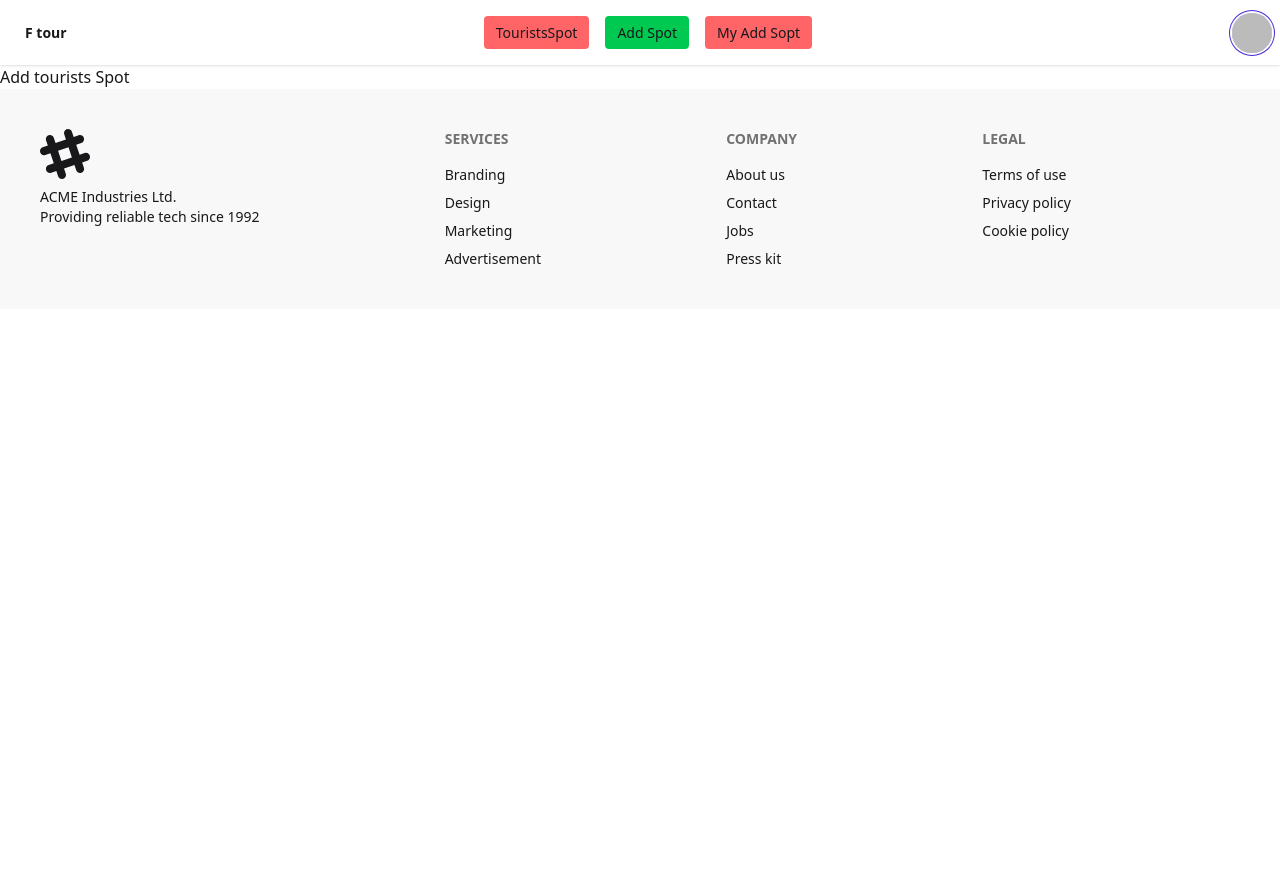
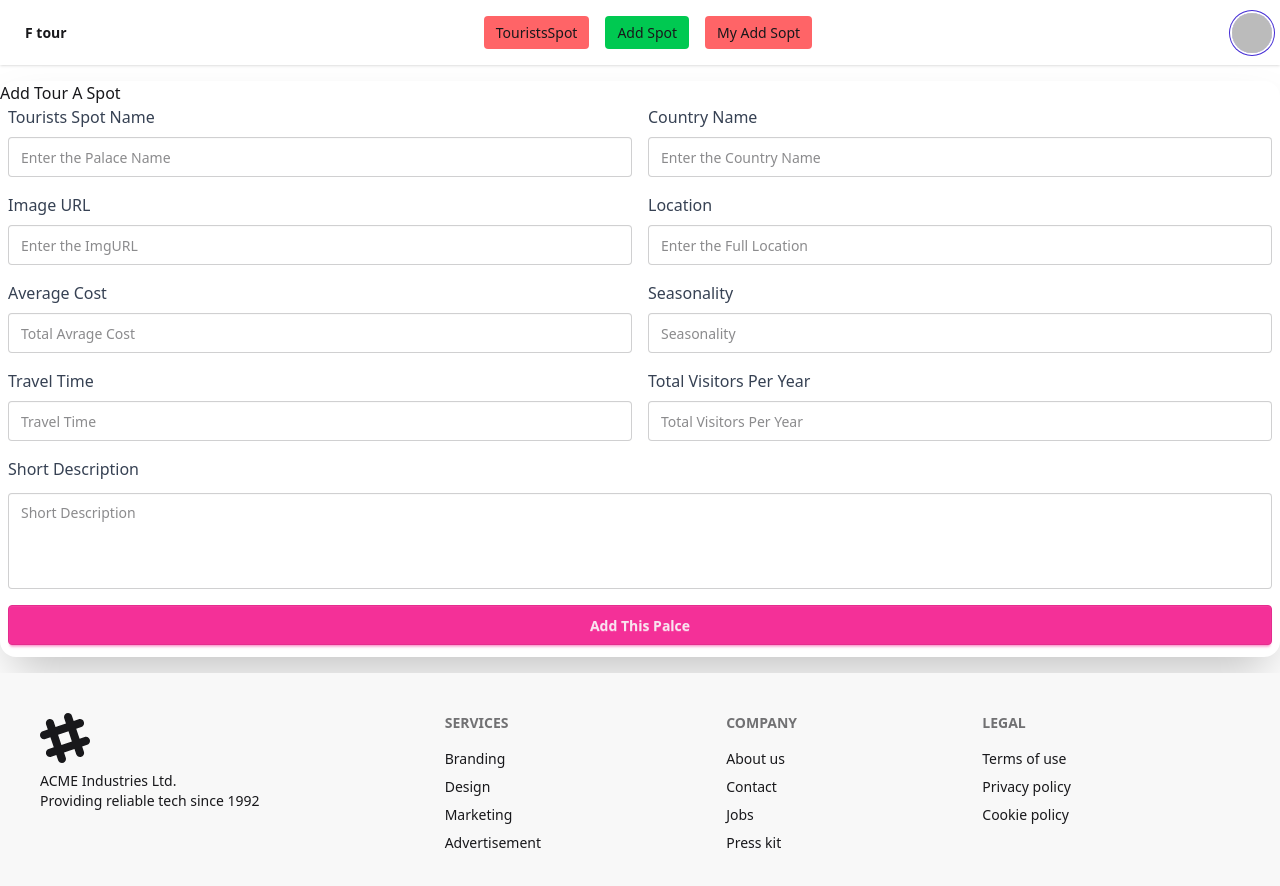
Before and after one commit to rahad2004/Tourism-Management, a React (Vite) app: page /add-tourists-spots in a window 1280 px wide. Shown: the top 886 px of the page. Before the commit the page ends 800 px from the top, so only its background shows below. Built offline with nearby package versions, Linux system fonts and the light colour scheme; no server answers; sample sign-in values are in the browser's storage.

Commit message:
add tour place design ok and backend connect successful

```diff
--- a/src/Component/AddTouristsSpot.jsx
+++ b/src/Component/AddTouristsSpot.jsx
@@ -1,11 +1,196 @@
-import React from 'react';
+import React from "react";
+import { useForm } from "react-hook-form";
+import useAuth from "../hooks/useAuth";
+import Swal from "sweetalert2";
 
 const AddTouristsSpot = () => {
-    return (
-        <div>
-            <h1>Add tourists Spot</h1>
+  const {
+    register,
+    handleSubmit,
+    watch,
+    formState: { errors },
+  } = useForm();
+
+  const { user } = useAuth();
+
+  const handelAddPlace = async (data) => {
+    const email = user.email;
+    const Fulldata = { ...data, email };
+
+    try {
+      const response = await fetch("http://localhost:5000/add-tourists-spots", {
+        method: "POST",
+        headers: {
+          "Content-Type": "application/json",
+        },
+        body: JSON.stringify(Fulldata),
+      });
+
+      const message = await response.json();
+
+      if (message.insertedId) {
+        Swal.fire({
+          title: "Success!",
+          text: "Tour Palce Add successfully",
+          icon: "success",
+          confirmButtonText: "Ok",
+        });
+      }
+    } catch (error) {
+      console.log(error);
+    }
+
+    console.log(Fulldata);
+  };
+
+  return (
+    <div>
+      <div className="container mx-auto my-4 shadow-2xl rounded-2xl">
+        <h1>Add Tour A Spot</h1>
+        <div className="mx-2">
+          <form onSubmit={handleSubmit(handelAddPlace)} action="">
+            <div className="grid grid-cols-1 md:grid-cols-2 gap-4">
+              <div className="flex flex-col gap-2 ">
+                <label
+                  htmlFor="palaceName"
+                  className="text-gray-700 font-medium"
+                >
+                  Tourists Spot Name
+                </label>
+                <input
+                  {...register("palceName")}
+                  id="palaceName"
+                  type="text"
+                  placeholder="Enter the Palace Name"
+                  className="input w-full"
+                />
+              </div>
+              <div className="flex flex-col gap-2">
+                <label
+                  htmlFor="countryName"
+                  className="text-gray-700 font-medium"
+                >
+                  Country Name
+                </label>
+                <input
+                  {...register("countryName")}
+                  id="countryName"
+                  type="text"
+                  placeholder="Enter the Country Name"
+                  className="input w-full"
+                />
+              </div>
+              <div className="flex flex-col gap-2">
+                <label htmlFor="imageURL" className="text-gray-700 font-medium">
+                  Image URL
+                </label>
+                <input
+                  {...register("ImageURL")}
+                  id="ImageURL"
+                  type="text"
+                  placeholder="Enter the ImgURL"
+                  className="input w-full"
+                />
+              </div>
+              <div className="flex flex-col gap-2">
+                <label htmlFor="location" className="text-gray-700 font-medium">
+                  Location
+                </label>
+                <input
+                  {...register("location")}
+                  id="location"
+                  type="text"
+                  placeholder="Enter the Full Location"
+                  className="input w-full"
+                />
+              </div>
+              <div className="flex flex-col gap-2">
+                <label
+                  htmlFor="avrageCost"
+                  className="text-gray-700 font-medium"
+                >
+                  Average Cost
+                </label>
+                <input
+                  {...register("avrageCost")}
+                  id="avrageCost"
+                  type="text"
+                  placeholder="Total Avrage Cost"
+                  className="input w-full"
+                />
+              </div>
+              <div className="flex flex-col gap-2">
+                <label
+                  htmlFor="seasonality"
+                  className="text-gray-700 font-medium"
+                >
+                  Seasonality
+                </label>
+                <input
+                  {...register("seasonality")}
+                  id="seasonality"
+                  type="text"
+                  placeholder="Seasonality"
+                  className="input w-full"
+                />
+              </div>
+              <div className="flex flex-col gap-2">
+                <label
+                  htmlFor="TravelTime"
+                  className="text-gray-700 font-medium"
+                >
+                  Travel Time
+                </label>
+                <input
+                  {...register("TravelTime")}
+                  id="TravelTime"
+                  type="text"
+                  placeholder="Travel Time"
+                  className="input w-full"
+                />
+              </div>
+              <div className="flex flex-col gap-2">
+                <label
+                  htmlFor="TotalVisitorsPerYear"
+                  className="text-gray-700 font-medium"
+                >
+                  Total Visitors Per Year
+                </label>
+                <input
+                  {...register("TotalVisitorsPerYear")}
+                  id="TotalVisitorsPerYear"
+                  type="text"
+                  placeholder="Total Visitors Per Year"
+                  className="input  w-full"
+                />
+              </div>
+              <div className="flex flex-col gap-2  md:col-span-2">
+                <label
+                  htmlFor="ShortDescription"
+                  className="text-gray-700 font-medium"
+                >
+                  Short Description
+                </label>
+                <fieldset className="fieldset">
+                  <textarea
+                    {...register("sortDescription")}
+                    className="textarea h-24 resize-none w-full"
+                    placeholder="Short Description"
+                    id="ShortDescription"
+                  ></textarea>
+                </fieldset>
+              </div>
+            </div>
+            <div>
+              <button className="btn btn-secondary w-full my-3" type="submit">
+                Add This Palce
+              </button>
+            </div>
+          </form>
         </div>
-    );
+      </div>
+    </div>
+  );
 };
 
 export default AddTouristsSpot;
--- a/src/Component/Home.jsx
+++ b/src/Component/Home.jsx
@@ -14,6 +14,7 @@ const Home = () => {
       <div>
         <Swiper
           navigation={true}
+          loop={true}
           pagination={{ clickable: true }}
           autoplay={true}
           zoom={true}
```
